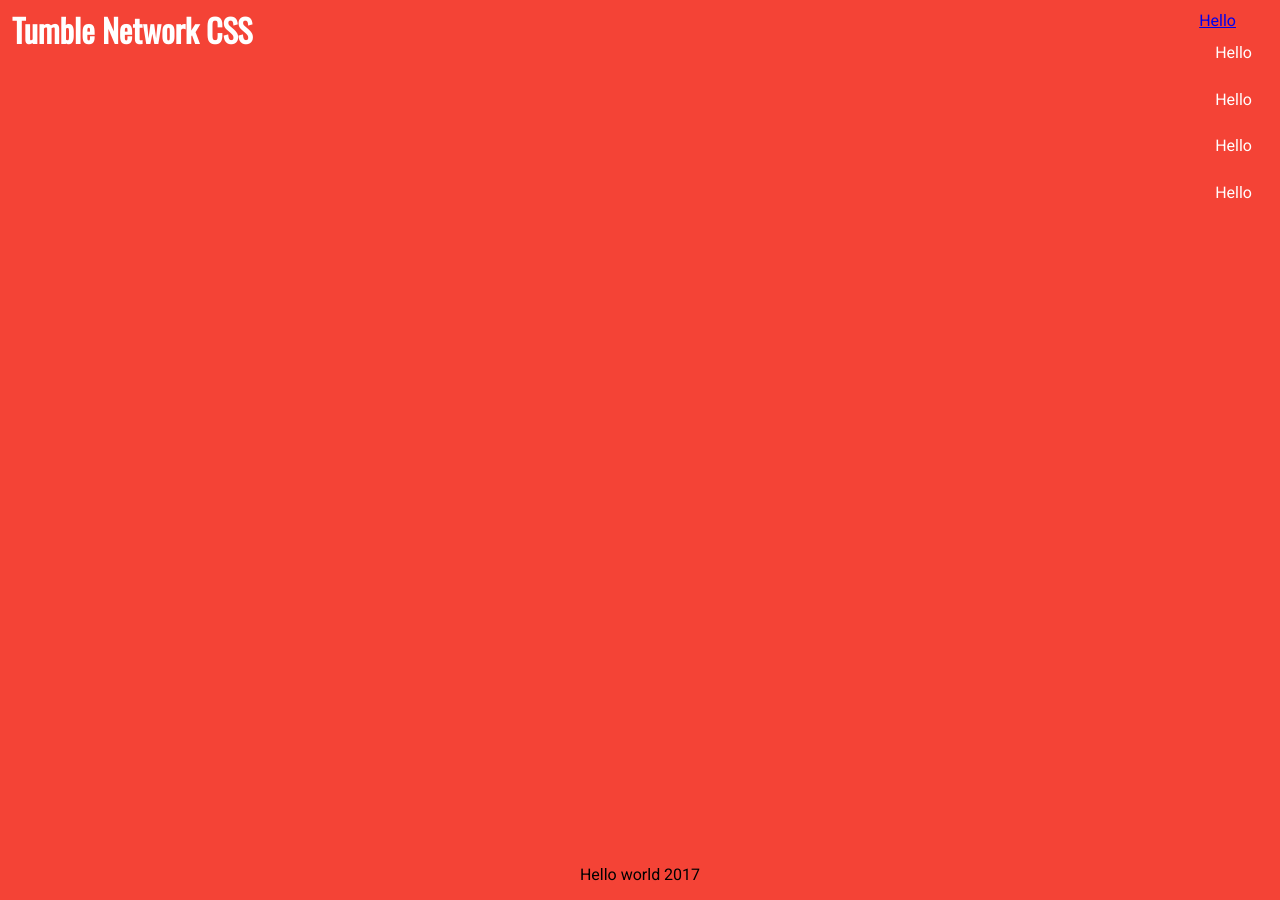
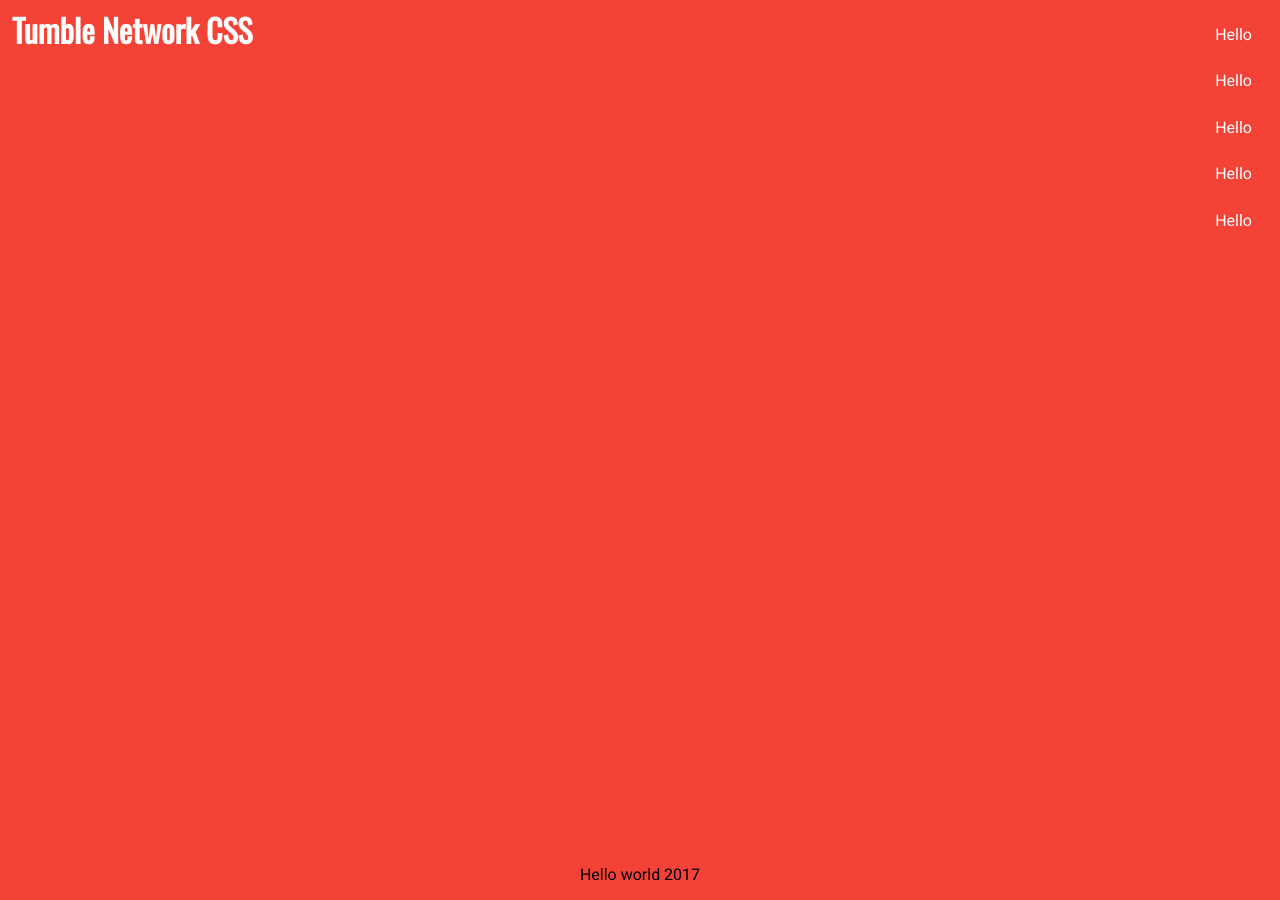
Before and after one commit to tumblenet/tumblenet-css, a Jekyll site: the page built from index.html, in a window 1280 px wide. Built offline with Jekyll 4.4.1, drawn with Linux system fonts in a browser that asks for light colours.

Commit message:
Update main.html

```diff
--- a/_layouts/main.html
+++ b/_layouts/main.html
@@ -5,7 +5,7 @@ layout: default
   <h1 class="tn-col-1-3 tn-text-white">{{ site.title }}</h1>
   <nav class="tn-col-2-3">
     <ul class="tn-nav tn-align-right">
-      <li class=""><a class="tn-background-onhover-dark-red" href="#">Hello</a></li>
+      <li class="tn-nav-item"><a class="tn-background-onhover-dark-red" href="#">Hello</a></li>
       <li class="tn-nav-item "><a class="tn-background-onhover-dark-red" href="#">Hello</a></li>
       <li class="tn-nav-item "><a class="tn-background-onhover-dark-red" href="#">Hello</a></li>
       <li class="tn-nav-item "><a class="tn-background-onhover-dark-red" href="#">Hello</a></li>
```
